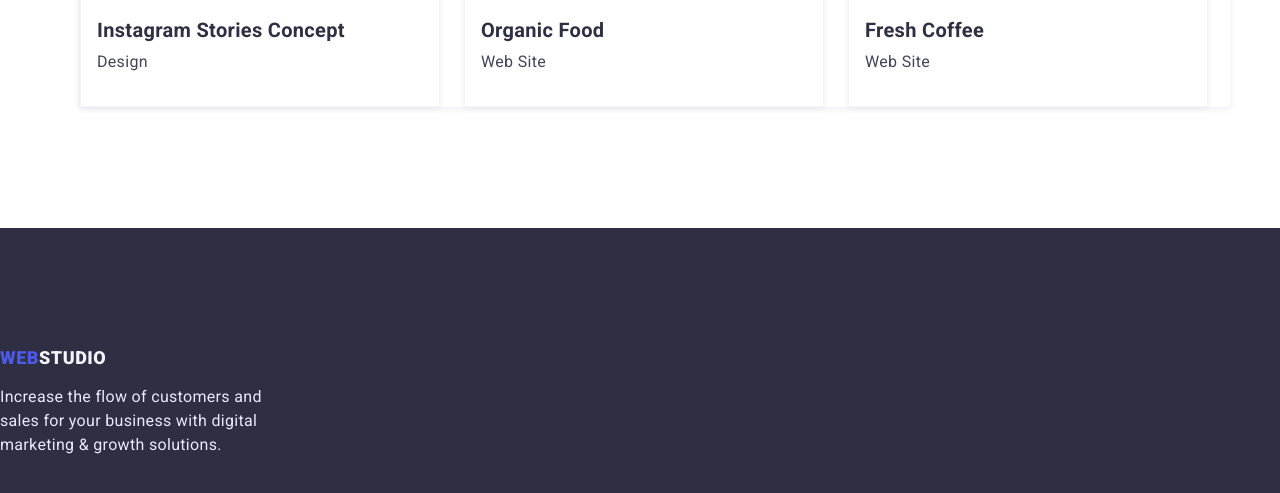
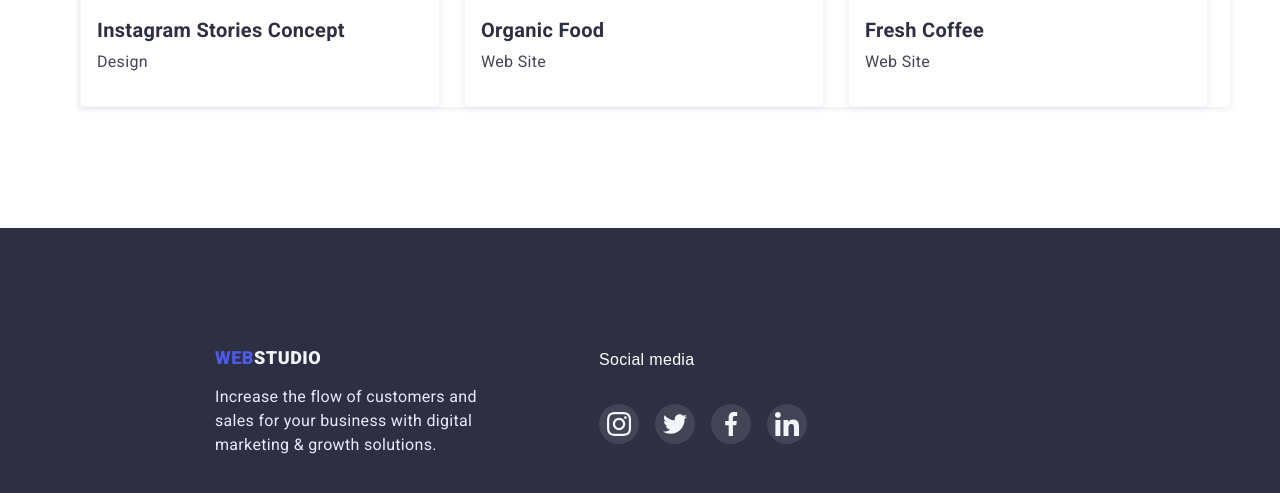
Before and after one commit to Mykhailo-Sizov/goit-markup-hw-04, a plain HTML site: page portfolio.html in a window 1280 px wide. Shown: the part 1678-2171 px from the top of the page. Drawn offline with nearby package versions, Linux system fonts and the light colour scheme.

Commit message:
copy footer

```diff
--- a/portfolio.html
+++ b/portfolio.html
@@ -137,15 +137,48 @@
 
     </main>
 
-    <footer>
-        <section class="section-footer">
+    <footer class="section-footer">
+        <div class="container footer-container">
            <div class="footer-text">
                 <a href="index.html"  class="logo-footer">
                     <span>Web</span>Studio
                 </a>
                     <p>Increase the flow of customers and sales for your business with digital marketing & growth solutions.</p>
             </div>
-         </section>
+            <div class="footer-div">
+                <h3 class="footer-item">Social media</h3>
+                <ul class="footer-ul">
+                    <li class="footer-list">
+                        <a class="icon-footer" href="">
+                            <svg class="svg-footer" width="24" height="24">
+                                <use href="./img/symbol-defs.svg#icon-instagram-2"></use>
+                            </svg>
+                        </a>
+                    </li>
+                    <li class="footer-list">
+                        <a class="icon-footer" href="">
+                            <svg class="svg-footer" width="24" height="24">
+                                <use href="./img/symbol-defs.svg#icon-twitter-1"></use>
+                            </svg>
+                        </a>
+                    </li>
+                    <li class="footer-list">
+                       <a class="icon-footer" href="">
+                            <svg class="svg-footer" width="24" height="24">
+                                <use href="./img/symbol-defs.svg#icon-facebook-1"></use>
+                            </svg>
+                        </a>
+                    </li>
+                    <li class="footer-list">
+                        <a class="icon-footer" href="">
+                            <svg class="svg-footer" width="24" height="24">
+                                <use href="./img/symbol-defs.svg#icon-linkedin-1"></use>
+                            </svg>
+                        </a>
+                    </li>
+                </ul>
+            </div>
+        </div>
     </footer>
 </body>
 </html>
```
Lines whose indentation alone changed are shown as unchanged.
